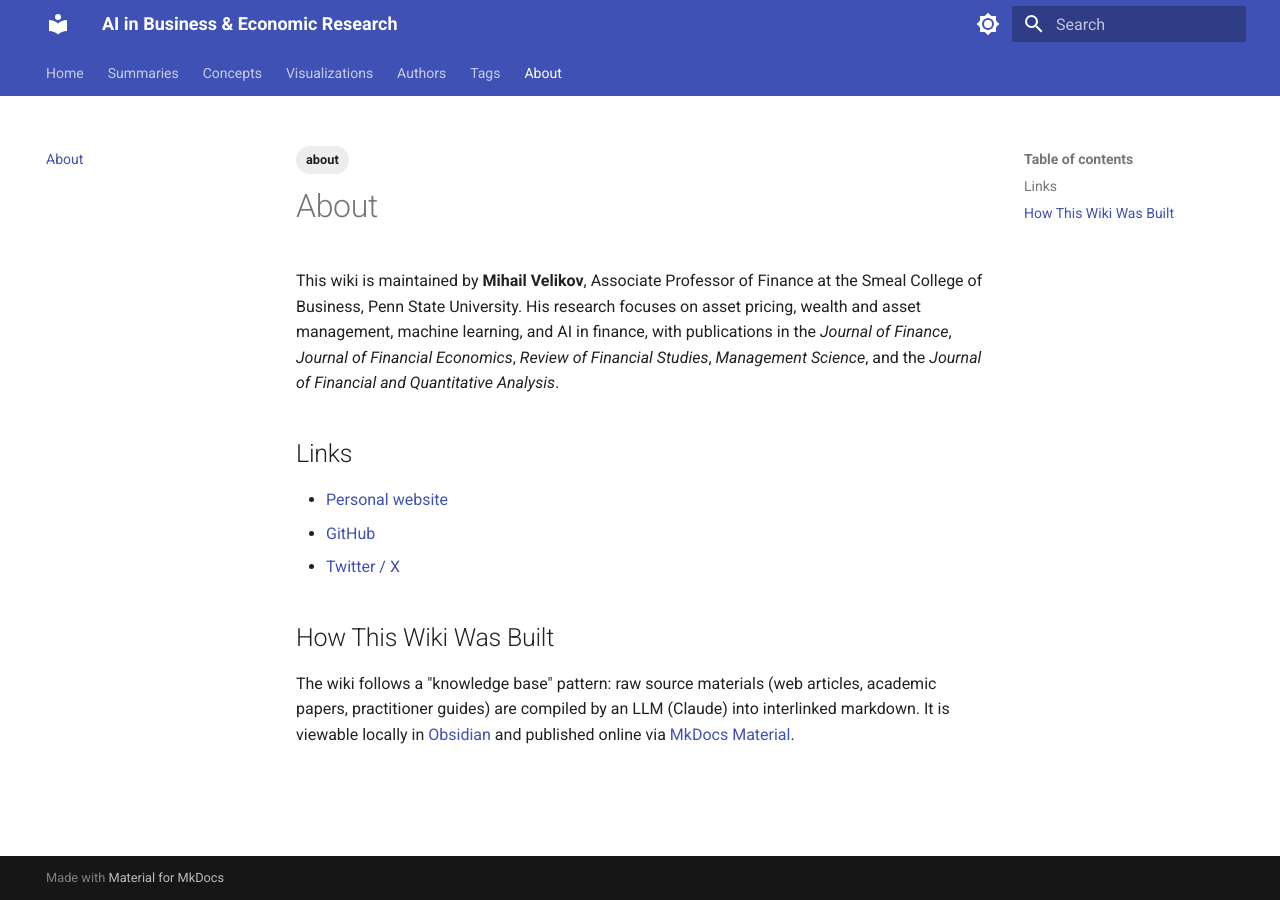
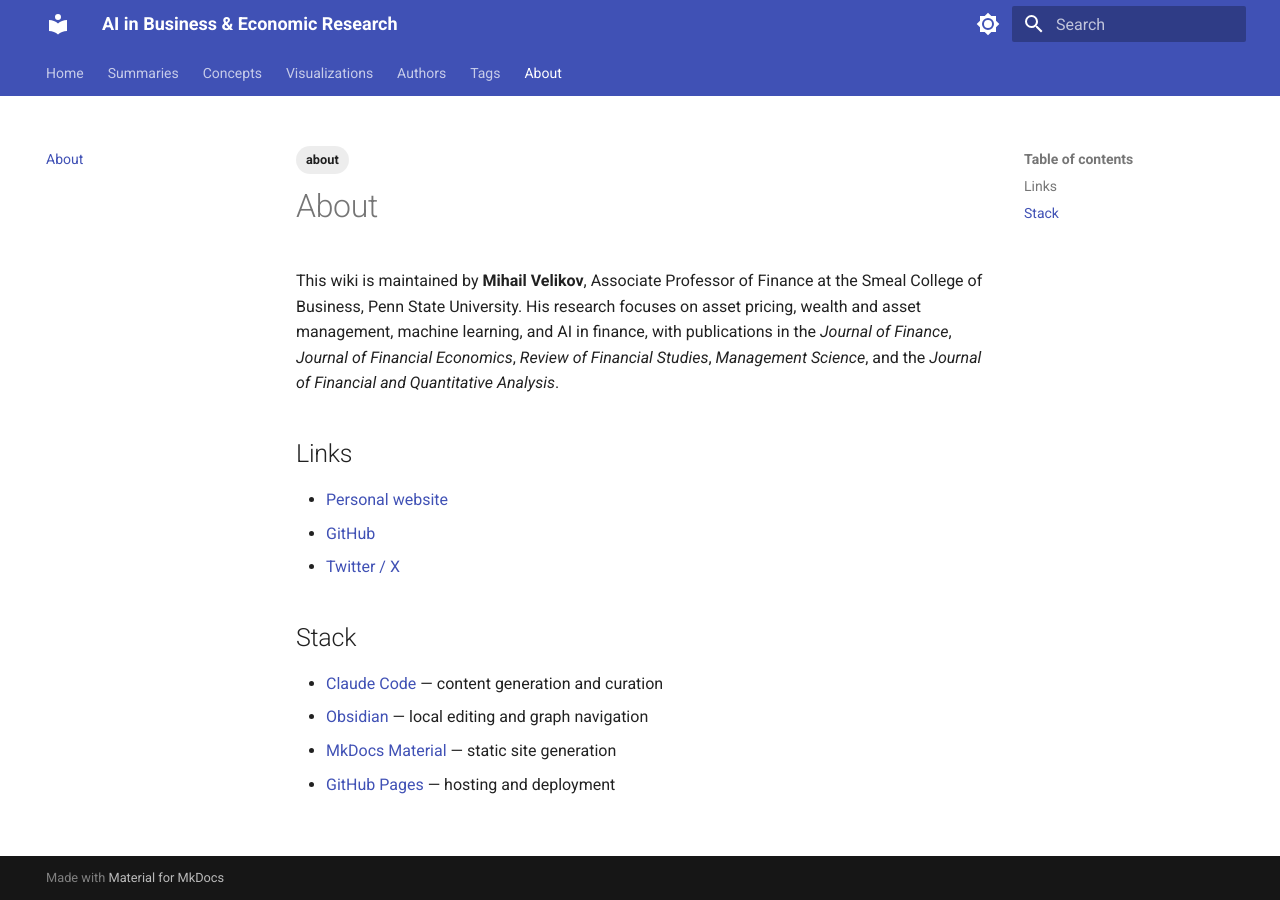
Before and after one commit to velikov-mihail/ai-econ-wiki, an MkDocs documentation site: the page built from wiki/about.md, in a window 1280 px wide. Built offline with MkDocs 1.6.1 and Material for MkDocs 9.7.7, drawn with Linux system fonts in a browser that asks for light colours.

Commit message:
Replace About page build description with stack list
Co-Authored-By: Claude Opus 4.6 (1M context) <noreply@anthropic.com>

```diff
--- a/wiki/about.md
+++ b/wiki/about.md
@@ -14,6 +14,9 @@ This wiki is maintained by **Mihail Velikov**, Associate Professor of Finance at
 - [GitHub](https://github.com/velikov-mihail)
 - [Twitter / X](https://x.com/VelikovMihail)
 
-## How This Wiki Was Built
+## Stack
 
-The wiki follows a "knowledge base" pattern: raw source materials (web articles, academic papers, practitioner guides) are compiled by an LLM (Claude) into interlinked markdown. It is viewable locally in [Obsidian](https://obsidian.md) and published online via [MkDocs Material](https://squidfunk.github.io/mkdocs-material/).
+- [Claude Code](https://claude.ai/code) — content generation and curation
+- [Obsidian](https://obsidian.md) — local editing and graph navigation
+- [MkDocs Material](https://squidfunk.github.io/mkdocs-material/) — static site generation
+- [GitHub Pages](https://pages.github.com/) — hosting and deployment
```
